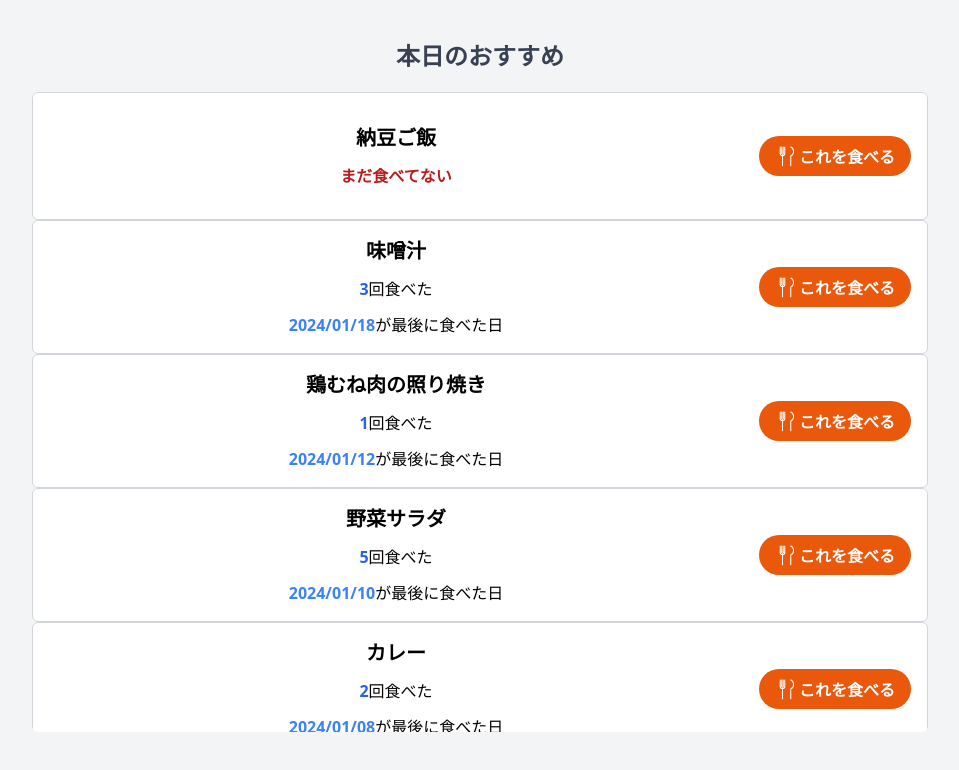
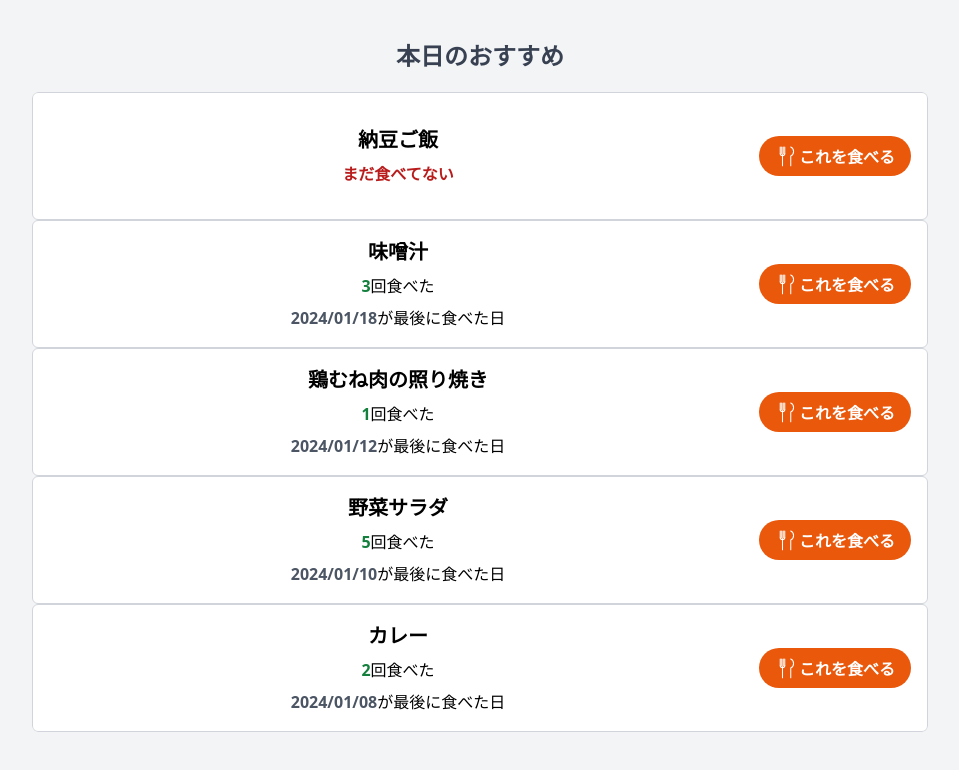
Before and after one commit to nakano2024/kondait, a Nuxt app in the folder frontend/: page / in a window 1280 px wide. Shown: the top 770 px of the page, without its empty margins (160-1119 px from the left). Built offline with nearby package versions, Linux system fonts and the light colour scheme.

Commit message:
fix: カードのスタイルを修正

```diff
--- a/frontend/components/RecommendedCookingItemCard.vue
+++ b/frontend/components/RecommendedCookingItemCard.vue
@@ -1,17 +1,17 @@
 <template>
-    <div class="flex flex-col sm:flex-row items-center justify-center border border-gray-300 rounded-md p-4 min-h-24 sm:min-h-32 gap-4 bg-white">
-        <div class="flex flex-col items-center gap-3 text-center w-full sm:flex-1">
+    <div class="flex flex-col sm:flex-row items-center justify-center border border-gray-300 rounded-md p-4 min-h-24 sm:min-h-32 gap-3 bg-white">
+        <div class="flex flex-col items-center gap-2 text-center w-full sm:flex-1">
             <div class="font-bold text-xl">{{ name }}</div>
             <div>
                 <div v-if="isCooked">
-                    <span class="font-bold text-blue-600">{{ cookCount }}</span>回食べた
+                    <span class="font-bold text-green-700">{{ cookCount }}</span>回食べた
                 </div>
                 <div v-else>
                     <span class="font-bold text-red-700">まだ食べてない</span>
                 </div>
             </div>
             <div v-if="formattedLastCookedDate">
-                <span class="font-bold text-blue-500">{{ formattedLastCookedDate }}</span>が最後に食べた日
+                <span class="font-bold text-gray-600">{{ formattedLastCookedDate }}</span>が最後に食べた日
             </div>
         </div>
         <div class="flex items-center justify-center">
```
